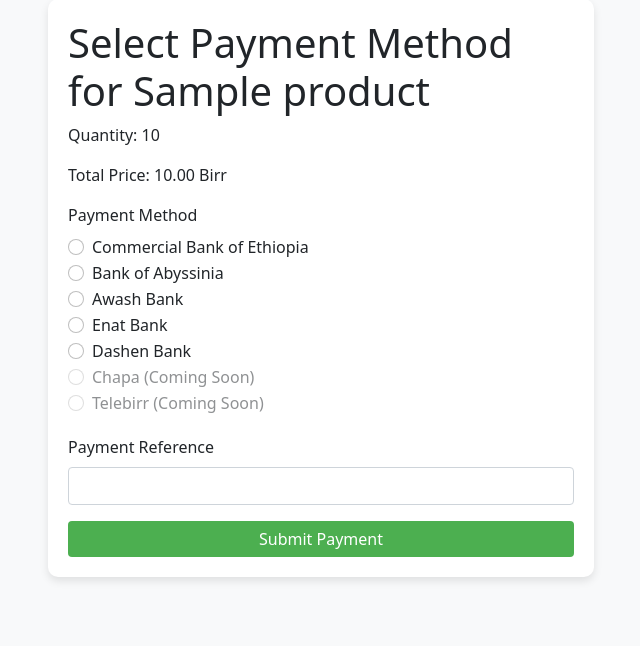
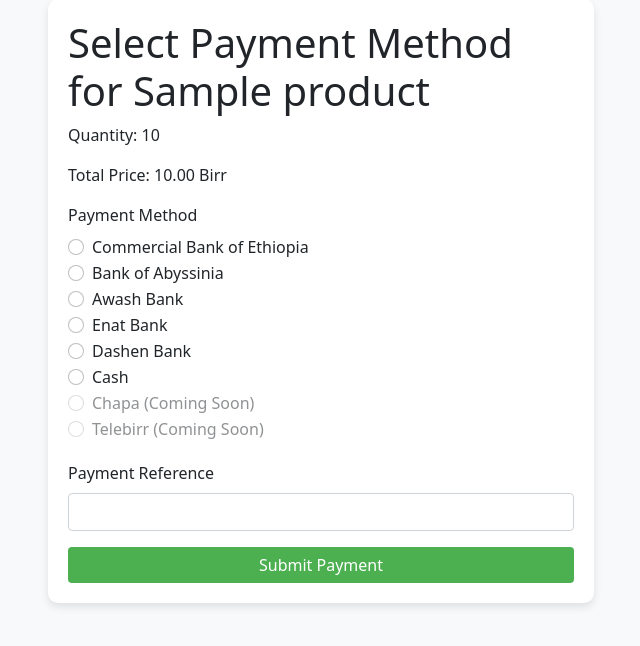
Before and after one commit to Esubaalew/milkaStore, a Django app: template templates/payment_choice.html in a window 1280 px wide. Shown: the part 49-695 px from the top of the page, without its empty margins (319-959 px from the left). Run offline with Django 5.2, Linux system fonts and the light colour scheme; tables that the repository leaves empty hold one stand-in row (values such as "Sample post"); the template is opened without the code that fills it: values that come from a table or form of the project are taken from there, most other values are stand-ins (such as "Sample title", 1, 10 or a date in 2020); some libraries are stand-ins or nearby versions.

Commit message:
add cash

```diff
--- a/shop/models.py
+++ b/shop/models.py
@@ -111,6 +111,7 @@ class Order(models.Model):
         ('enat', 'Enat Bank'),
         ('dashen', 'Dashen Bank'),
         ('telebirr', 'Telebirr'),
+        ('cash', 'Cash'),
     ]
     ORDER_TYPES = [
         ('manual', 'manual'),
--- a/templates/payment_choice.html
+++ b/templates/payment_choice.html
@@ -65,6 +65,10 @@
                                 <label class="form-check-label" for="dashen">Dashen Bank</label>
                             </div>
                             <div class="form-check">
+                                <input class="form-check-input" type="radio" id="cash" name="payment_method" value="cash" required>
+                                <label class="form-check-label" for="cash">Cash</label> <!-- New cash option -->
+                            </div>
+                            <div class="form-check">
                                 <input class="form-check-input" type="radio" id="chapa" name="payment_method" value="chapa" disabled>
                                 <label class="form-check-label" for="chapa">Chapa (Coming Soon)</label>
                             </div>
@@ -76,7 +80,7 @@
 
                         <div class="instructions" id="instructions"></div>
 
-                        <div class="mb-3">
+                        <div class="mb-3" id="paymentRefContainer">
                             <label for="paymentRef" class="form-label">Payment Reference</label>
                             <input type="text" class="form-control" id="paymentRef" name="payment_ref" required>
                         </div>
@@ -95,12 +99,15 @@
 
         const submitButton = document.querySelector('button[type="submit"]');
         const instructionsDiv = document.getElementById('instructions');
+        const paymentRefContainer = document.getElementById('paymentRefContainer');
+        const paymentRefInput = document.getElementById('paymentRef');
         const instructions = {
             cbe: `Transfer the total price of {{ order.total_price }} birr to the Commercial Bank of Ethiopia. Use account number: {{ random_account_number }}.`,
             boa: `Transfer the total price of {{ order.total_price }} birr to the Bank of Abyssinia. Use account number: {{ random_account_number }}.`,
             awash: `Transfer the total price of {{ order.total_price }} birr to Awash Bank. Use account number: {{ random_account_number }}.`,
             enat: `Transfer the total price of {{ order.total_price }} birr to Enat Bank. Use account number: {{ random_account_number }}.`,
             dashen: `Transfer the total price of {{ order.total_price }} birr to Dashen Bank. Use account number: {{ random_account_number }}.`,
+            cash: `Please pay the total amount of {{ order.total_price }} birr in cash upon delivery.`, // Cash payment instructions
             chapa: `Chapa payment is coming soon. Please choose another payment method.`,
             telebirr: `Telebirr payment is coming soon. Please choose another payment method.`
         };
@@ -110,6 +117,15 @@
             if (selectedMethod) {
                 const methodValue = selectedMethod.value;
                 instructionsDiv.innerHTML = instructions[methodValue];
+
+                // If 'cash' is selected, hide/disable the payment reference input
+                if (methodValue === 'cash') {
+                    paymentRefContainer.style.display = 'none';
+                    paymentRefInput.removeAttribute('required');
+                } else {
+                    paymentRefContainer.style.display = 'block';
+                    paymentRefInput.setAttribute('required', 'required');
+                }
             } else {
                 instructionsDiv.innerHTML = '';
             }
```
Also changed, not shown: shop/migrations/0002_alter_order_payment_method.py (added).
